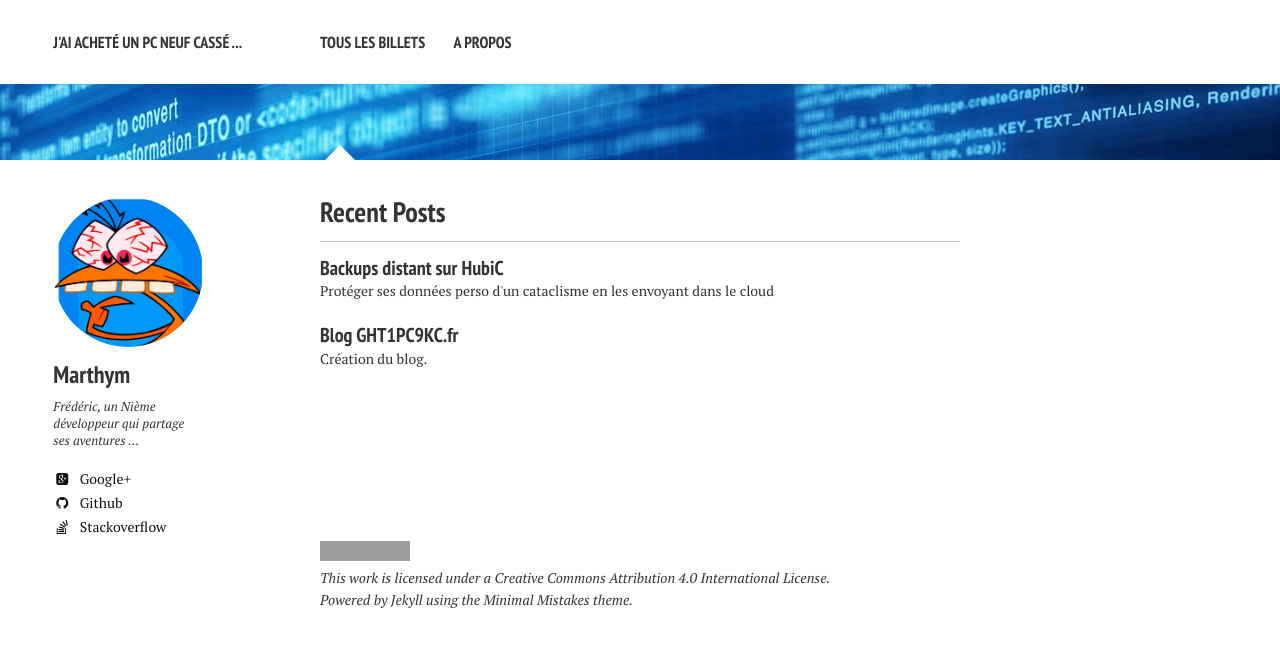
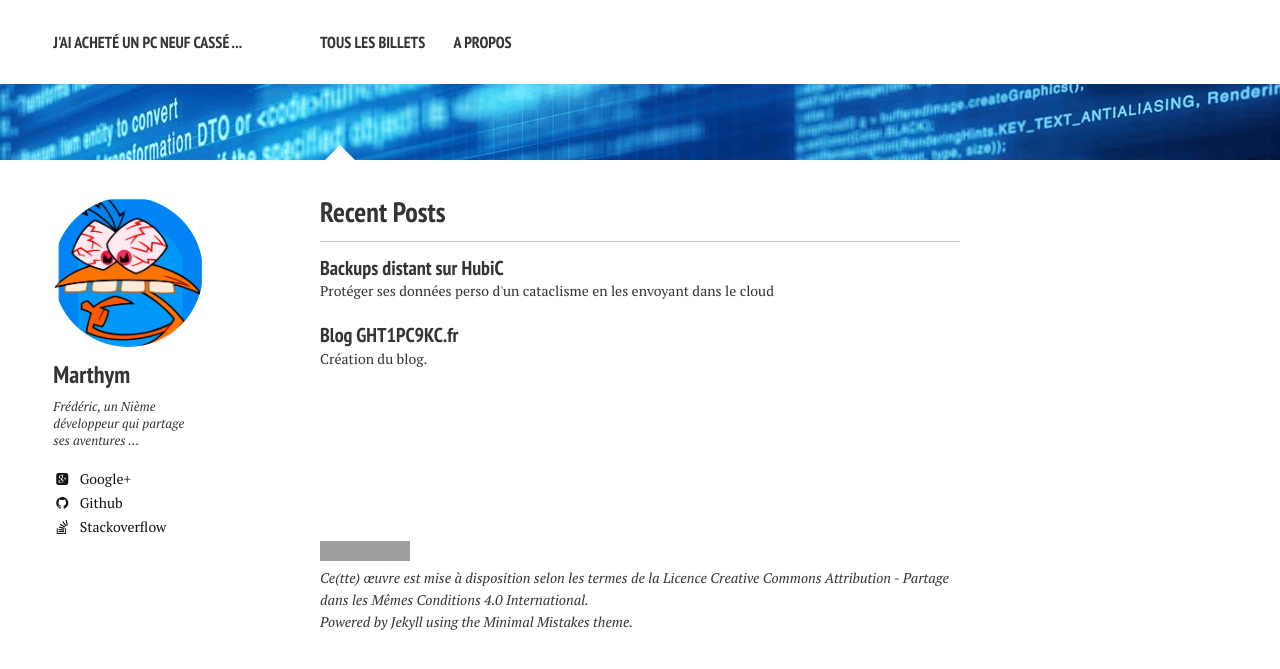
Before and after one commit to Marthym/marthym.github.io, a Jekyll site: the page built from index.md, in a window 1280 px wide. Shown: the top 669 px of the page. Built offline with Jekyll 4.4.1, drawn with Linux system fonts in a browser that asks for light colours; nearby versions of some CDN libraries; grey boxes are pictures that could not be loaded.

Commit message:
fix(main): Update to CC-BY-SA 4.0

```diff
--- a/_includes/_footer.html
+++ b/_includes/_footer.html
@@ -1,7 +1,7 @@
 <span><em>
-  <a rel="license" href="http://creativecommons.org/licenses/by/4.0/">
-    <img alt="Creative Commons License" style="border-width:0" src="https://i.creativecommons.org/l/by/4.0/80x15.png" /></a><br/>
-  This work is licensed under a <a rel="license" href="http://creativecommons.org/licenses/by/4.0/">Creative Commons Attribution 4.0 International License</a>.<br/>
+  <a rel="license" href="http://creativecommons.org/licenses/by-sa/4.0/">
+  	<img alt="Licence Creative Commons" style="border-width:0" src="https://i.creativecommons.org/l/by-sa/4.0/80x15.png" /></a><br />
+  	Ce(tte) œuvre est mise à disposition selon les termes de la <a rel="license" href="http://creativecommons.org/licenses/by-sa/4.0/">Licence Creative Commons Attribution -  Partage dans les Mêmes Conditions 4.0 International</a>.<br/>
   <!--&copy; {{ site.time | date: '%Y' }} {{ site.owner.name }}. -->
   Powered by <a href="http://jekyllrb.com" rel="nofollow">Jekyll</a> using the <a href="http://mademistakes.com/minimal-mistakes/" rel="nofollow">Minimal Mistakes</a> theme.
 </em></span>
```
Also changed, not shown: 1 other file.
